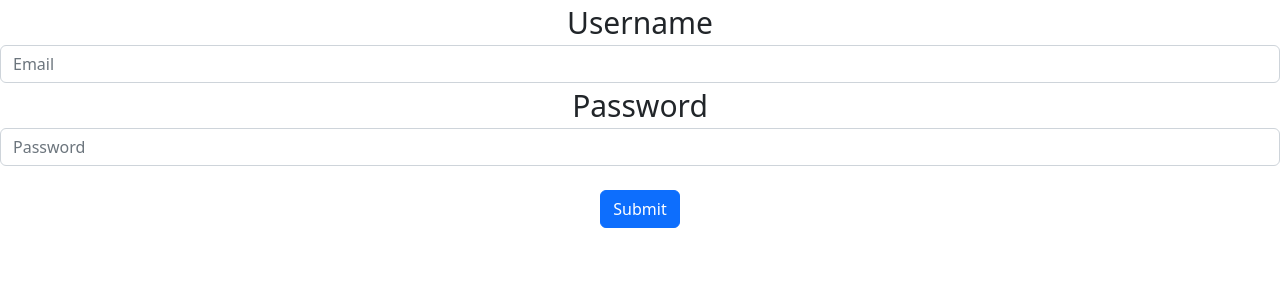
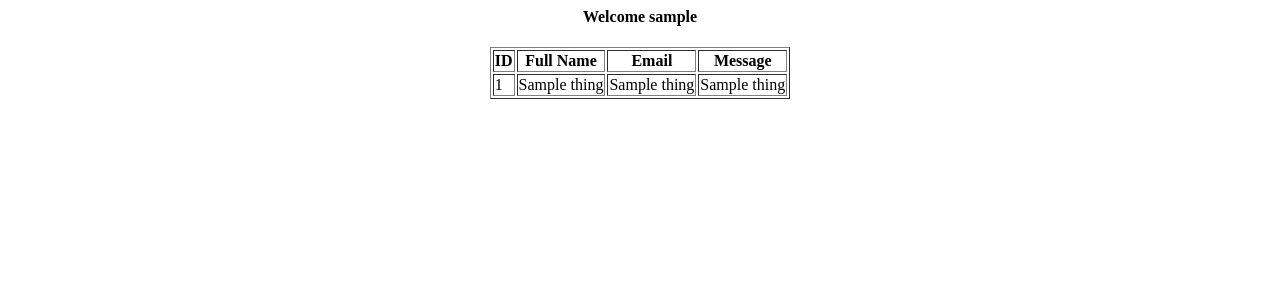
Before and after one commit to ShahadilMunawir/global-icon-movers, a Flask app: template solution/templates/admin.html in a window 1280 px wide. Shown: the top 300 px of the page. Run offline with Flask 2, Linux system fonts and the light colour scheme; the template is opened without the code that fills it: most values are stand-ins (such as "Sample title", 1, 10 or a date in 2020).

Commit message:
admin page created

```diff
--- a/solution/templates/admin.html
+++ b/solution/templates/admin.html
@@ -1,25 +1,47 @@
 <html>
     <head>
-        <title>Admin</title>
-        <meta charset="utf-8">
-        <meta name="viewport" content="width=device-width, initial-scale=1">
-        <link href="https://cdn.jsdelivr.net/npm/bootstrap@5.2.0-beta1/dist/css/bootstrap.min.css" rel="stylesheet" integrity="sha384-0evHe/X+R7YkIZDRvuzKMRqM+OrBnVFBL6DOitfPri4tjfHxaWutUpFmBp4vmVor" crossorigin="anonymous">
+        <title>Admin Panel</title>
     </head>
     <body>
         <center>
-            <form method="post">
-                <div class="form-group">
-                  <label for="username" style="font-size: 30px;">Username</label>
-                  <input type="email" class="form-control" id="username" aria-describedby="emailHelp" placeholder="Email">
-                </div>
-                <div class="form-group">
-                  <label for="password" style="font-size: 30px;">Password</label>
-                  <input type="password" class="form-control" id="password" placeholder="Password">
-                </div>
-                <br>
-                <button type="submit" class="btn btn-primary">Submit</button>
-              </form>
+            <h4>Welcome {{ username }}</h4>
+            <table border="1">
+                <tr>
+                    <th>ID</th>
+                    <th>Full Name</th>
+                    <th>Email</th>
+                    <th>Message</th>
+                </tr>
+                {% for thing in data %}
+                    <tr>
+                        <td>{{ thing[0] }}</td>
+                        <td>{{ thing[1] }}</td>
+                        <td>{{ thing[2] }}</td>
+                        <td>{{ thing[3] }}</td>
+                    </tr>
+                {% endfor %}
+            </table>
         </center>
-        <script src="https://cdn.jsdelivr.net/npm/bootstrap@5.2.0-beta1/dist/js/bootstrap.bundle.min.js" integrity="sha384-pprn3073KE6tl6bjs2QrFaJGz5/SUsLqktiwsUTF55Jfv3qYSDhgCecCxMW52nD2" crossorigin="anonymous"></script>
+
     </body>
 </html>
+
+
+
+
+  <!--         <table border="1">
+            <tr>
+                <th>ID</th>
+                <th>Full Name</th>
+                <th>Email</th>
+                <th>Password</th>
+            </tr>
+            {% for thing in data %}
+                <tr>
+                    <td>{{ thing[0] }}</td>
+                    <td>{{ thing[1] }}</td>
+                    <td>{{ thing[2] }}</td>
+                    <td>{{ thing[3] }}</td>
+                </tr>
+            {% endfor %}
+            </table> -->
```
